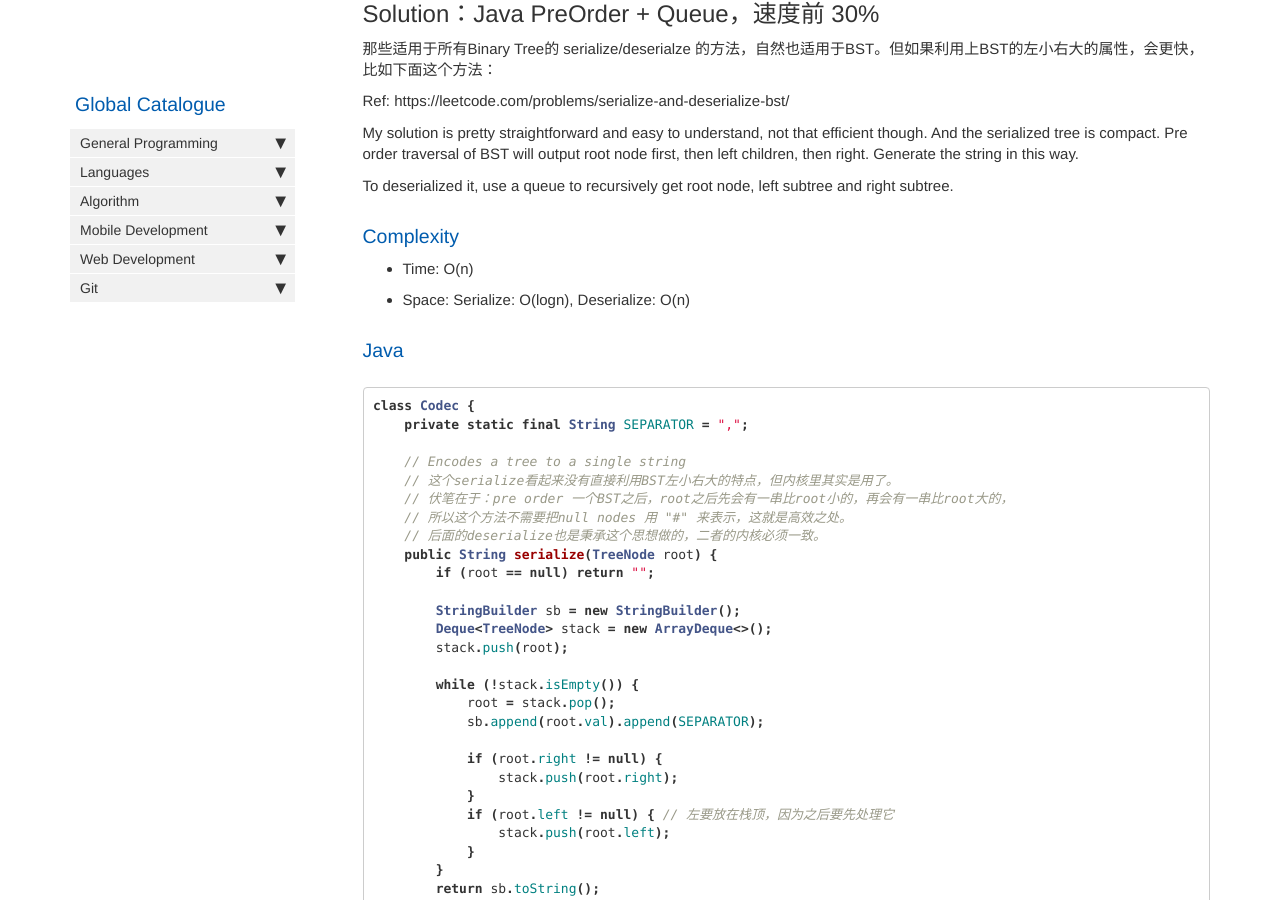
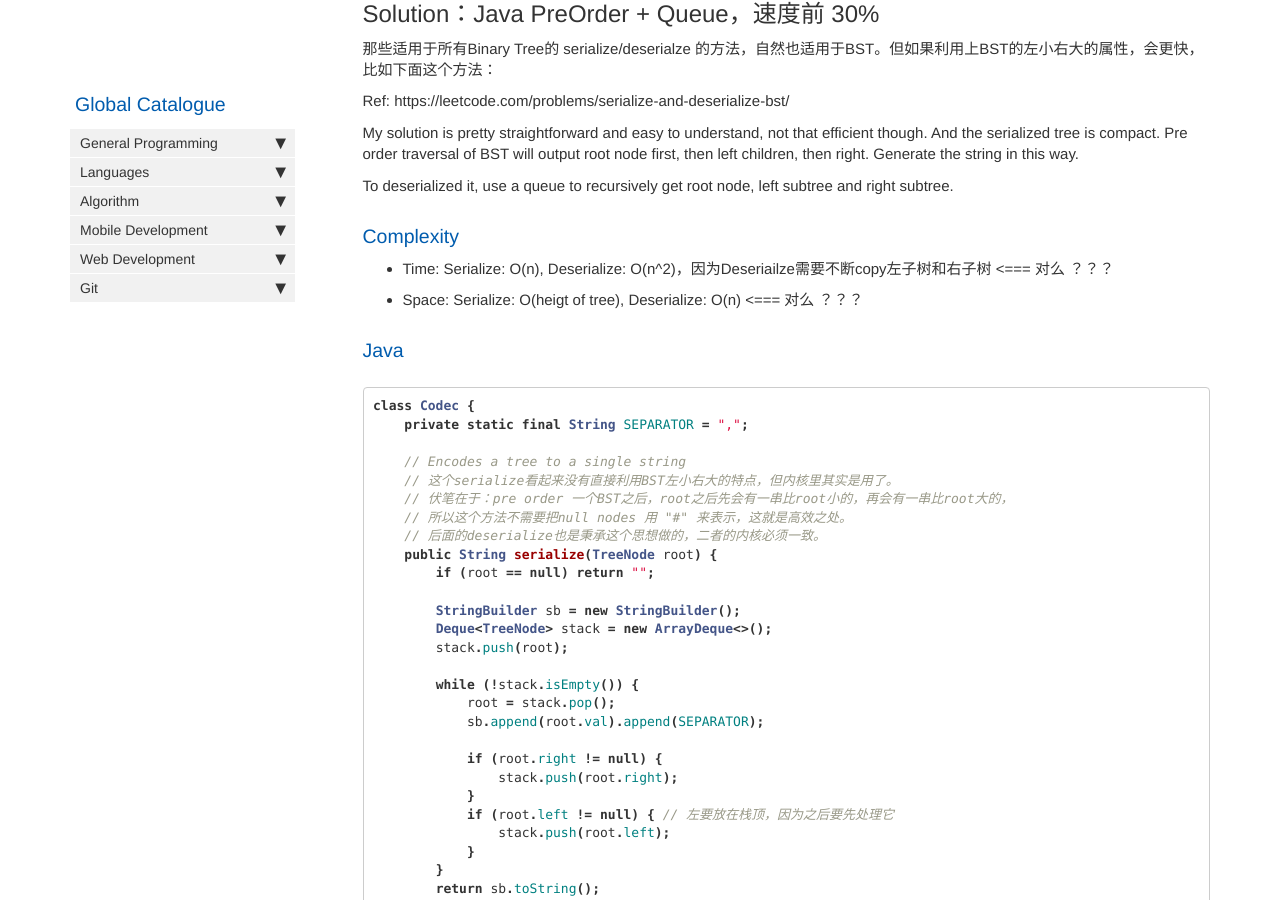
Before and after one commit to HungryOrc/hungryorc.github.io, a Jekyll site: the page built from pages/algorithm/algorithm_serializeAndDeserialize_BST.md, in a window 1280 px wide and 900 px high, scrolled down 985 px. Built offline with Jekyll 4.4.1, drawn with Linux system fonts in a browser that asks for light colours; nearby versions of some CDN libraries; comment, search, counter and statistics services are not loaded.

Commit message:
Update algorithm_serializeAndDeserialize_BST.md

````diff
--- a/pages/algorithm/algorithm_serializeAndDeserialize_BST.md
+++ b/pages/algorithm/algorithm_serializeAndDeserialize_BST.md
@@ -47,8 +47,8 @@ Generate the string in this way.
 To deserialized it, use a queue to recursively get root node, left subtree and right subtree.
 
 ### Complexity
-* Time: O(n)
-* Space: Serialize: O(logn), Deserialize: O(n)
+* Time: Serialize: O(n), Deserialize: O(n^2)，因为Deseriailze需要不断copy左子树和右子树 <=== 对么 ？？？
+* Space: Serialize: O(heigt of tree), Deserialize: O(n) <=== 对么 ？？？
 
 ### Java
 ```java
````
